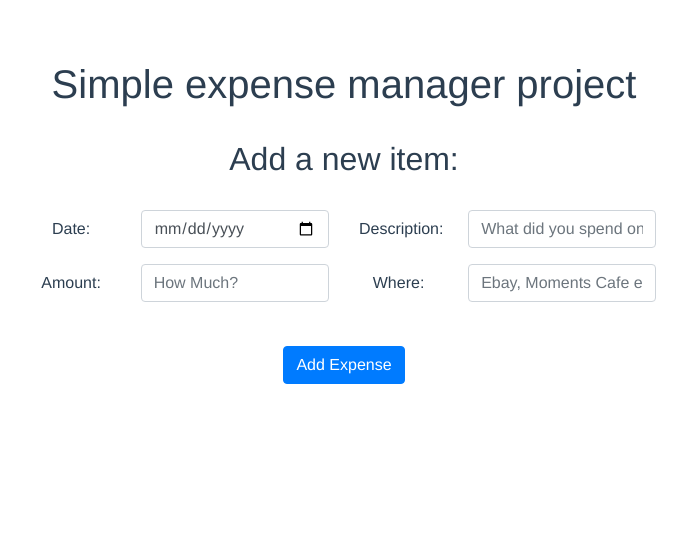
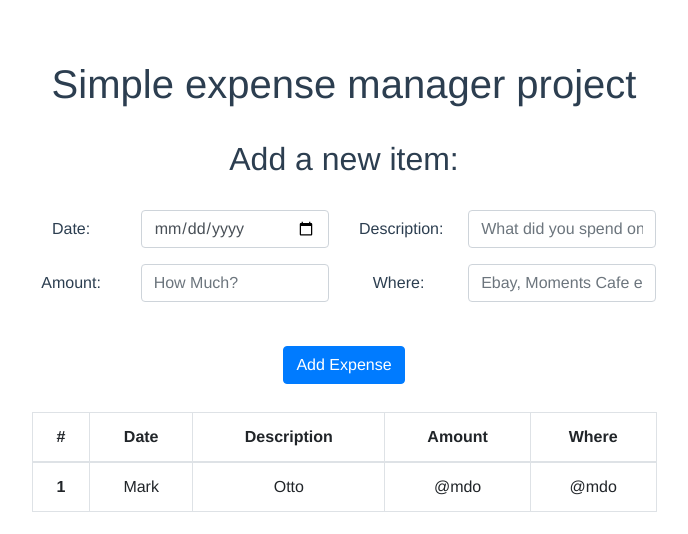
Before and after one commit to YoniWitz/Expense-Tracker-Vue, a Vue app: page / in a window 1280 px wide. Shown: the top 534 px of the page, without its empty margins (296-984 px from the left). Built offline with nearby package versions, Linux system fonts and the light colour scheme.

Commit message:
added table with dummy data:

```diff
--- a/src/components/ExpenseTracker.vue
+++ b/src/components/ExpenseTracker.vue
@@ -1,9 +1,9 @@
 <template>
   <div class="hello">
     <h1>{{ msg }}</h1>
-    <br>
+    <br />
     <h2>Add a new item:</h2>
-    <br>
+    <br />
     <form>
       <div class="form-group row">
         <div class="col-3"></div>
@@ -21,7 +21,7 @@
             placeholder="What did you spend on?"
           />
         </div>
-          <div class="col-3"></div>
+        <div class="col-3"></div>
       </div>
 
       <div class="form-group row">
@@ -31,17 +31,51 @@
           <input type="number" class="form-control" id="inputAmount" placeholder="How Much?" />
         </div>
 
-         <label for="inputWhere" class="col-1 col-form-label">Where:</label>
+        <label for="inputWhere" class="col-1 col-form-label">Where:</label>
         <div class="col-2">
-          <input type="text" class="form-control" id="inputWhere" placeholder="Ebay, Moments Cafe etc." />
+          <input
+            type="text"
+            class="form-control"
+            id="inputWhere"
+            placeholder="Ebay, Moments Cafe etc."
+          />
         </div>
 
         <div class="col-3"></div>
         <div class="col-3"></div>
       </div>
-      <br>
-       <button type="submit" class="btn btn-primary my-1">Add Expense</button>
+      <br />
+      <button type="submit" class="btn btn-primary my-1">Add Expense</button>
     </form>
+
+    <br>
+
+    <div class="form-group row">
+      <div class="col-3"></div>
+      <div class="col-6">
+        <table class="table table-hover table-bordered">
+          <thead>
+            <tr>
+              <th scope="col">#</th>
+              <th scope="col">Date</th>
+              <th scope="col">Description</th>
+              <th scope="col">Amount</th>
+              <th scope="col">Where</th>
+            </tr>
+          </thead>
+          <tbody>
+            <tr>
+              <th scope="row">1</th>
+              <td>Mark</td>
+              <td>Otto</td>
+              <td>@mdo</td>
+               <td>@mdo</td>
+            </tr>
+          </tbody>
+        </table>
+      </div>
+      <div class="col-3"></div>
+    </div>
   </div>
 </template>
 
```
